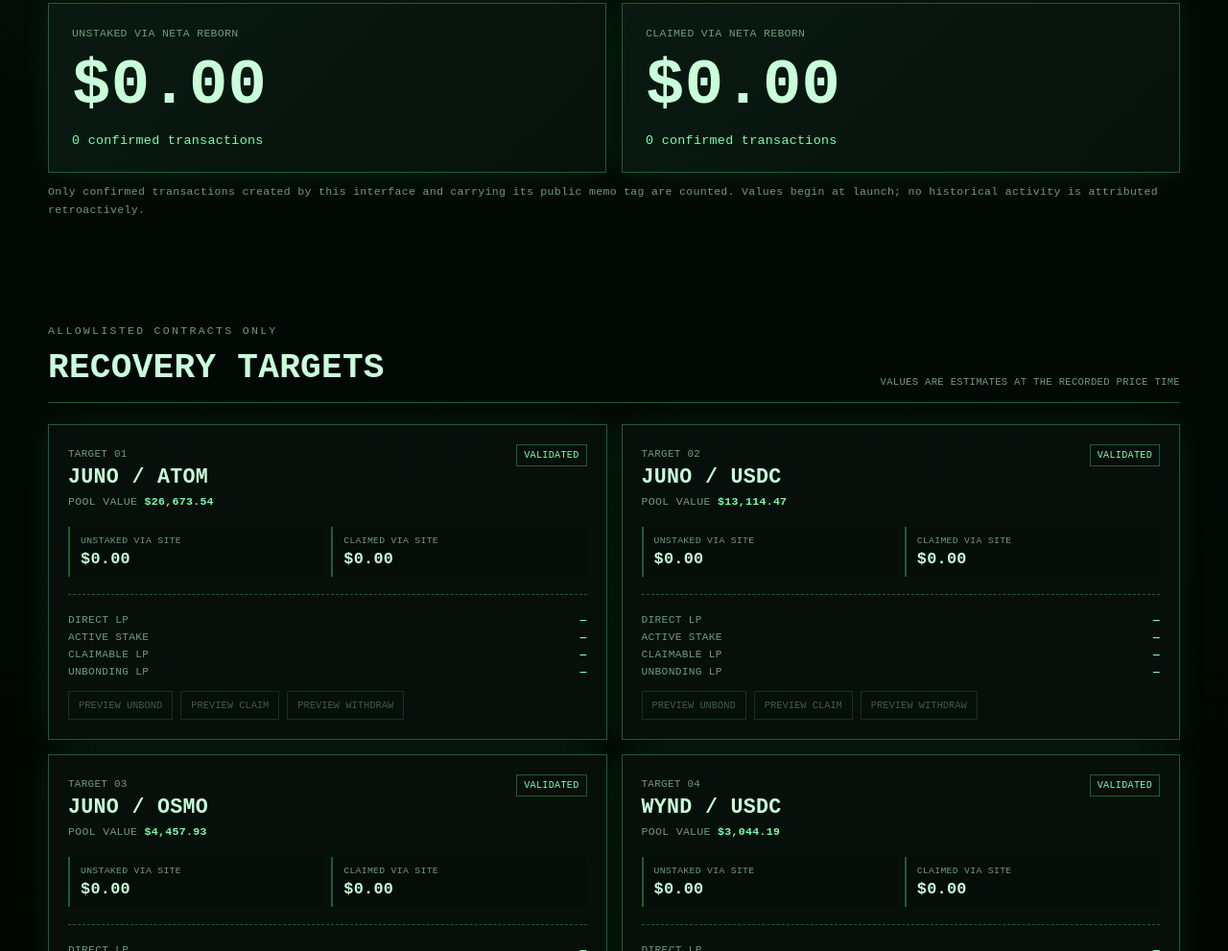
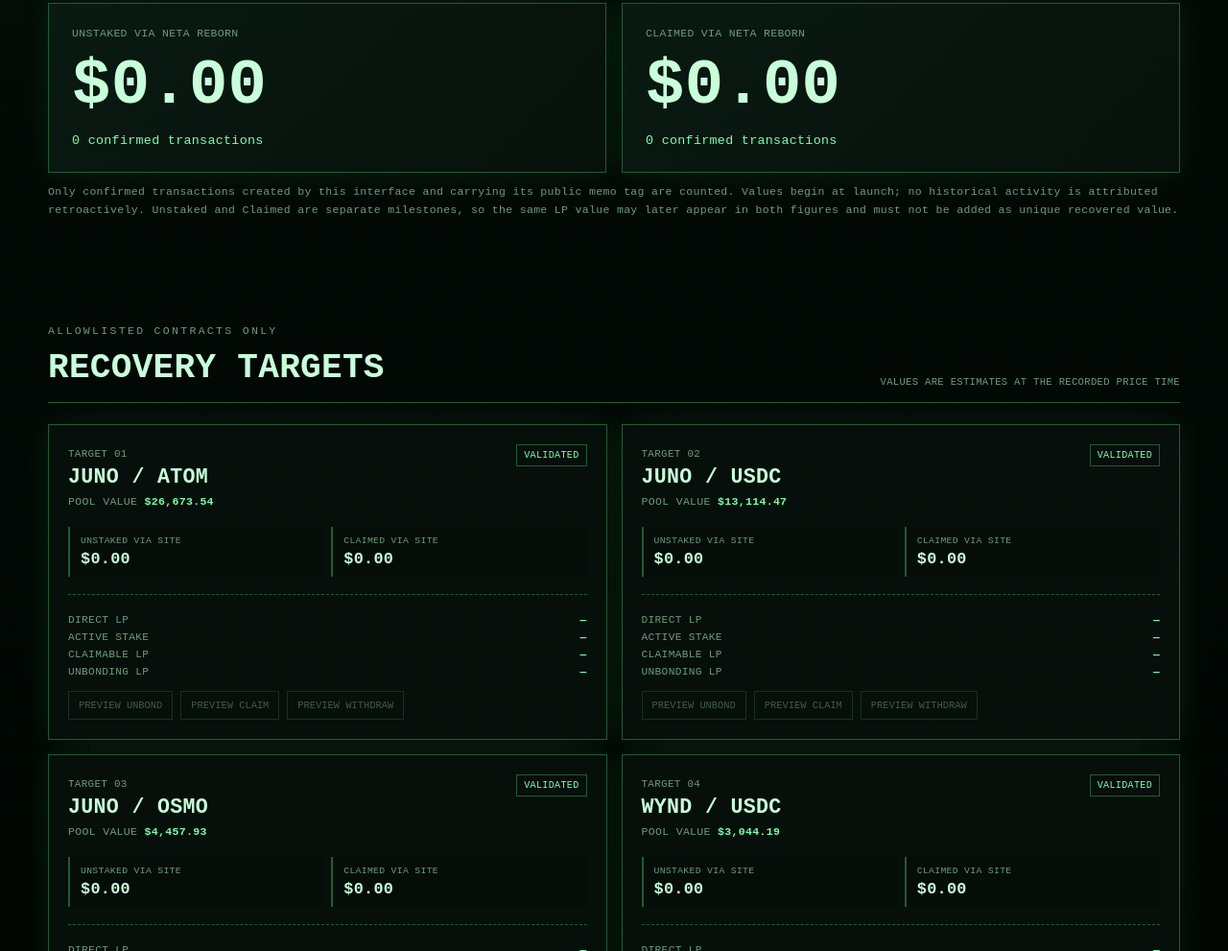
Before and after one commit to cristianoneta/neta-website, a plain HTML site: page wynd-recovery.html in a window 1280 px wide. Shown: the part 804-1795 px from the top of the page at 96% size. Drawn offline with Linux system fonts and the light colour scheme.

Commit message:
Clarify cumulative recovery metric semantics

```diff
--- a/wynd-recovery.html
+++ b/wynd-recovery.html
@@ -39,7 +39,7 @@
         <article><span>UNSTAKED VIA NETA REBORN</span><strong id="total-unstaked">$0.00</strong><small id="total-unbond-txs">0 confirmed transactions</small></article>
         <article><span>CLAIMED VIA NETA REBORN</span><strong id="total-claimed">$0.00</strong><small id="total-claim-txs">0 confirmed transactions</small></article>
       </div>
-      <p class="method-note">Only confirmed transactions created by this interface and carrying its public memo tag are counted. Values begin at launch; no historical activity is attributed retroactively.</p>
+      <p class="method-note">Only confirmed transactions created by this interface and carrying its public memo tag are counted. Values begin at launch; no historical activity is attributed retroactively. Unstaked and Claimed are separate milestones, so the same LP value may later appear in both figures and must not be added as unique recovered value.</p>
     </section>
 
     <section class="pools" aria-labelledby="pools-title">
```
